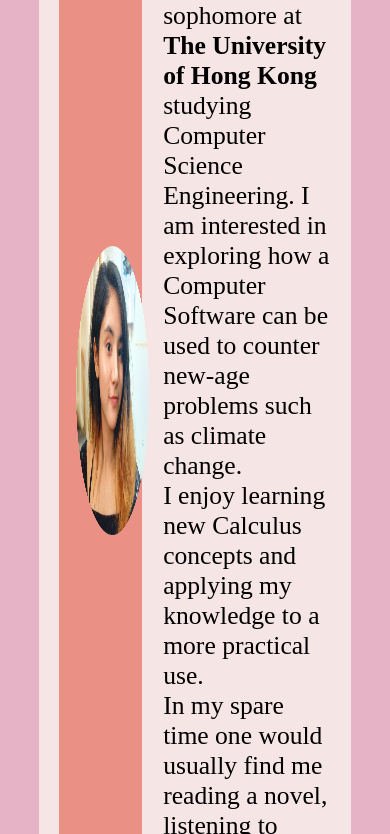
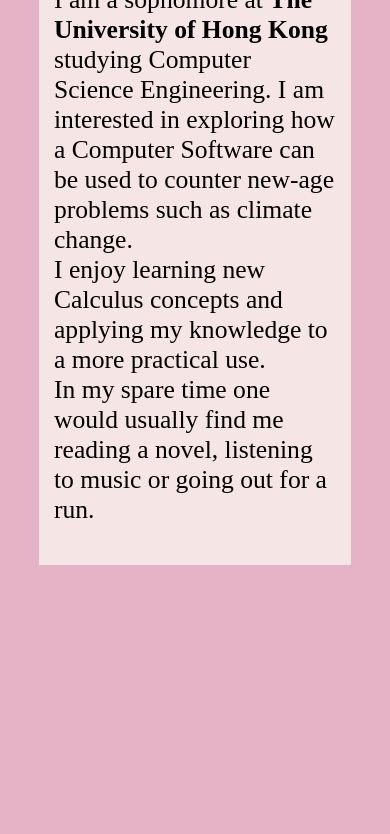
Before and after one commit to janvisharma/personal_website_HTML, a plain HTML site: page index.html in a window 390 px wide. Shown: the part 1046-1880 px from the top of the page. After the commit the page ends 1629 px from the top, so only its background shows below. Drawn offline with Linux system fonts and the light colour scheme.

Commit message:
made changes to make website responsive

```diff
--- a/index.html
+++ b/index.html
@@ -45,17 +45,21 @@
     img {
       margin: 1em;
       float:left;
+      width:90%;
+      height:27%;
     }
     table {
-      border-spacing: 20px;
+      border-spacing: 14px;
       background-color: #f6e5e5;
       align: center;
       overflow: scroll;
-      width: 80%;
-      height: 50%;
+      width: 80vw;
+      height: 50vh;
+    }
+    td {
+      display:block;
+    }
 
-
-    }
     ul {
     list-style-type: none;
     margin: 0;
@@ -72,6 +76,7 @@
     display: inline-block;
 
   }
+
 
   li a {
     display: block;
@@ -97,7 +102,7 @@
   <li style="float:right; align:center;">
   <a href="https://www.linkedin.com/in/janvi-sharma-491389195/"><i class="fa fa-linkedin-square" style="font-size:19px;color:white"></i></a>
   </li>
-  <li style="float:right"><a href="">Contact: </a></li>
+
 
 </ul>
   <div class="hero-image">
@@ -108,13 +113,18 @@
   <main>
     <br>
     <br>
+    <br>
+
     <a id="about-me">
     <table align="center">
       <tbody>
         <tr>
-        <td style="background-color: #ea9085; width:33%">
-        <img src="myPicture.png" width="90%" height="27%" alt="profile picture">
+
+          <td style="width:33%">
+          <img src="myPicture.png" alt="profile picture">
           </td>
+
+
           <td>
           <p style="font-size: 160%;">
             Hey there! My name is <b>Janvi Sharma</b>. <br>
@@ -128,6 +138,7 @@
     </tbody>
   </table>
   </a>
+
 <br>
 </main>
 </body>
```
Lines whose indentation alone changed are shown as unchanged.
